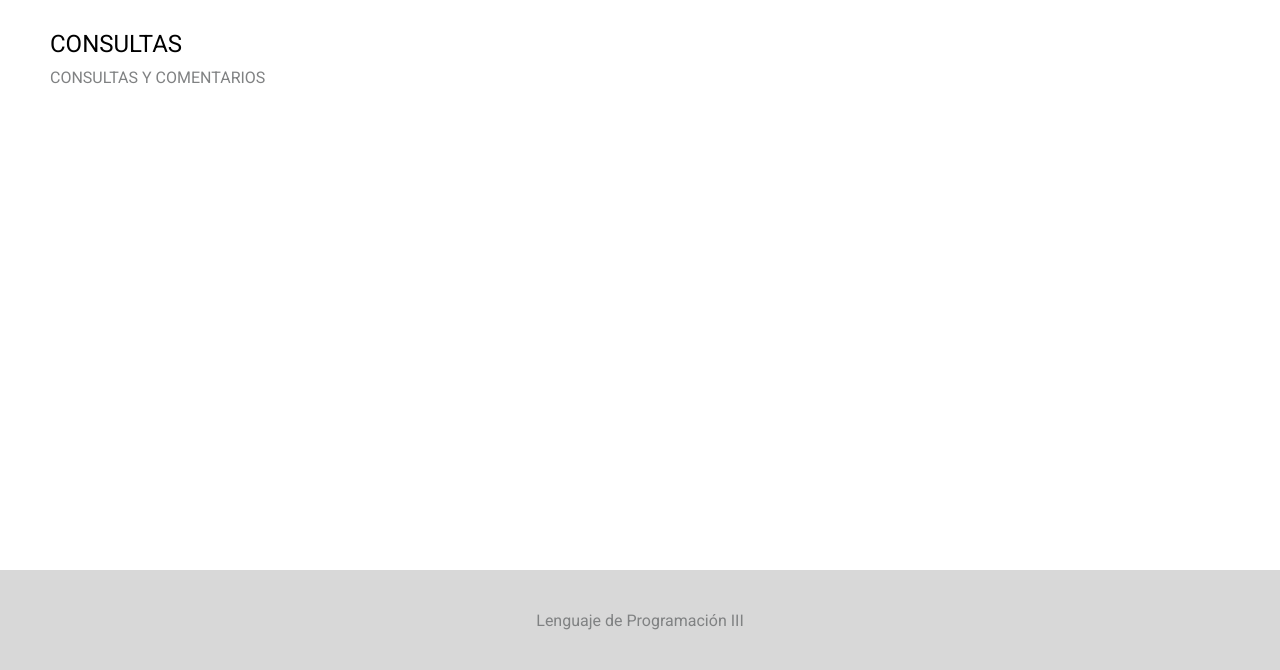
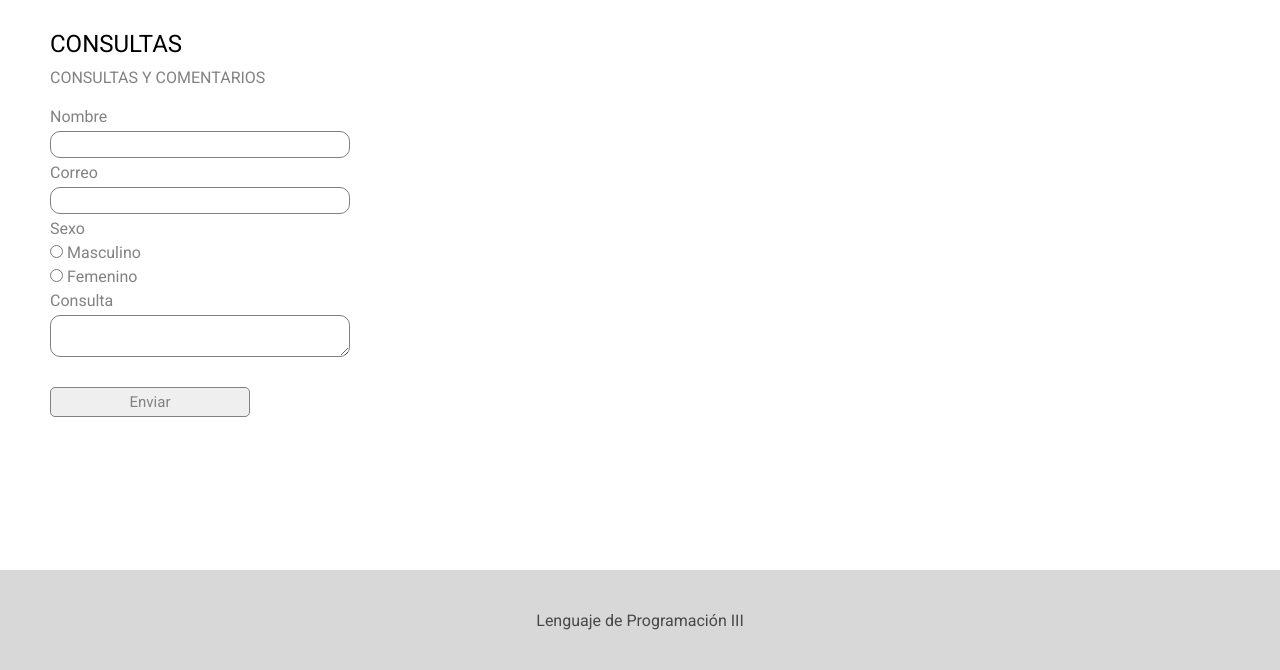
Before and after one commit to Fabrizio99/LP3-Examen-Final, a Django app: page /lista-consultas/ in a window 1280 px wide. Shown: the part 130-800 px from the top of the page. Run offline with Django 3.2, Linux system fonts and the light colour scheme.

Commit message:
Proyecto Terminado

```diff
--- a/ProyectoFinal/miApp/static/css/style.css
+++ b/ProyectoFinal/miApp/static/css/style.css
@@ -71,7 +71,31 @@ footer{
     display: flex;
     justify-content: center;
     align-items: center;
-    /color: #808283;/
     color: #494848;
     font-weight: 550;
 }
+form {
+    margin-top: 20px;
+}
+form *{
+    display: block;
+    margin-bottom: 5px;
+}
+.radio {
+    display: inline-block;
+}
+input[type="text"],textarea{
+    padding: 5px 2px;
+    border: 1px solid grey;
+    border-radius: 10px;
+    width: 300px;
+}
+
+input[type="submit"]{
+    padding: 5px 10px;
+    width: 200px;
+    border-radius: 5px;
+    border: 1px solid grey;
+    margin-top: 30px;
+    font-size: 15px;
+}
--- a/ProyectoFinal/miApp/templates/listar_consultas.html
+++ b/ProyectoFinal/miApp/templates/listar_consultas.html
@@ -5,6 +5,24 @@
 {% block content %}
 <h2 class="title">{{titulo}}</h2>
 <p>{{mensaje}}</p>
+<form action="" name="" method="">
+    <label for="name"> Nombre </label>
+    <input type="text" name="name">
+
+    <label for="correo"> Correo </label>
+    <input type="text" name="correo">
+
+    <label for="sexo"> Sexo </label>
+    <input type="radio" id="M" name="genero" value="masculino" class="radio">
+    <label for="M" class="radio">Masculino</label><br>
+    <input type="radio" id="F" name="genero" value="femenino" class="radio">
+    <label for="F" class="radio">Femenino</label><br>
+
+    <label for="consulta"> Consulta </label>
+    <textarea type="consulta"></textarea>
+
+    <input type="submit" value="Enviar"/>
+</form>
 {% endblock %}
 {% block script %}
 <script type="text/javascript">
```
